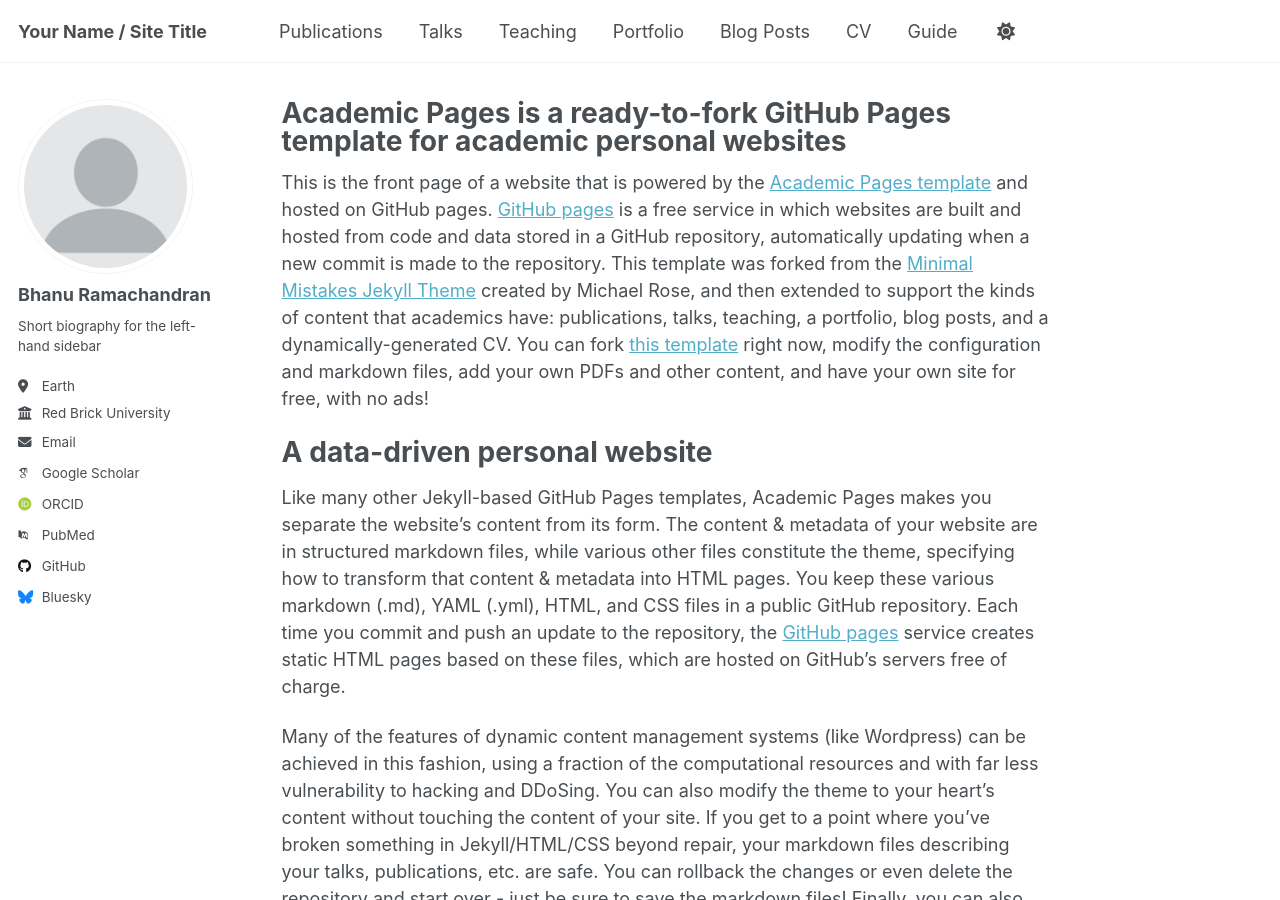
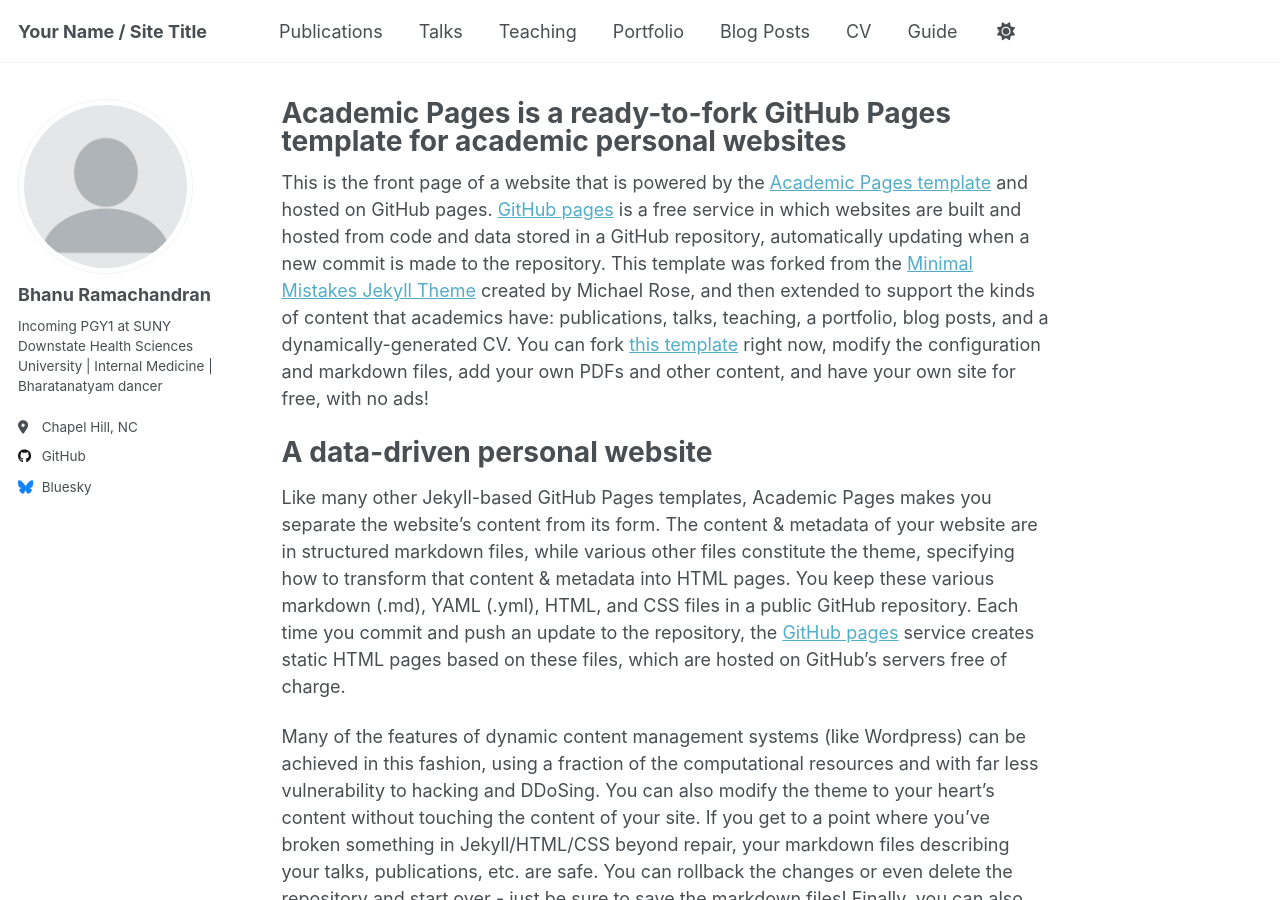
Before and after one commit to BhanuRamachandran/bhanuramachandran.github.io, a Jekyll site: the page built from _pages/about.md, in a window 1280 px wide and 900 px high. Built offline with Jekyll 4.4.1, drawn with Linux system fonts in a browser that asks for light colours; some web fonts are replaced.

```diff
--- a/_config.yml
+++ b/_config.yml
@@ -25,22 +25,22 @@ author:
   avatar           : "profile.png"
   name             : "Bhanu Ramachandran"
   pronouns         : # example: "she/her"
-  bio              : "Short biography for the left-hand sidebar"
-  location         : "Earth"
-  employer         : "Red Brick University"
-  uri              : # URL
-  email            : "none@example.org"
+  bio              : "Incoming PGY1 at SUNY Downstate Health Sciences University | Internal Medicine | Bharatanatyam dancer"
+  location         : "Chapel Hill, NC"
+  employer         :
+  uri              :
+  email            :
 
   # Academic websites
-  academia         : # URL
-  arxiv            : # URL - Update with the correct link to your profile
-  googlescholar    : "https://scholar.google.com/citations?user=PS_CX0AAAAAJ"
-  impactstory      : # URL
-  orcid            : "http://orcid.org/yourorcidurl"
-  semantic         : # URL
-  pubmed           : "https://www.ncbi.nlm.nih.gov/pubmed/?term=john+snow"
-  researchgate     : # URL
-  scopus           : # URL
+  academia         :
+  arxiv            :
+  googlescholar    :
+  impactstory      :
+  orcid            :
+  semantic         :
+  pubmed           :
+  researchgate     :
+  scopus           :
 
   # Repositories and software development
   bitbucket        : # Username - Update with your username on the site
```
